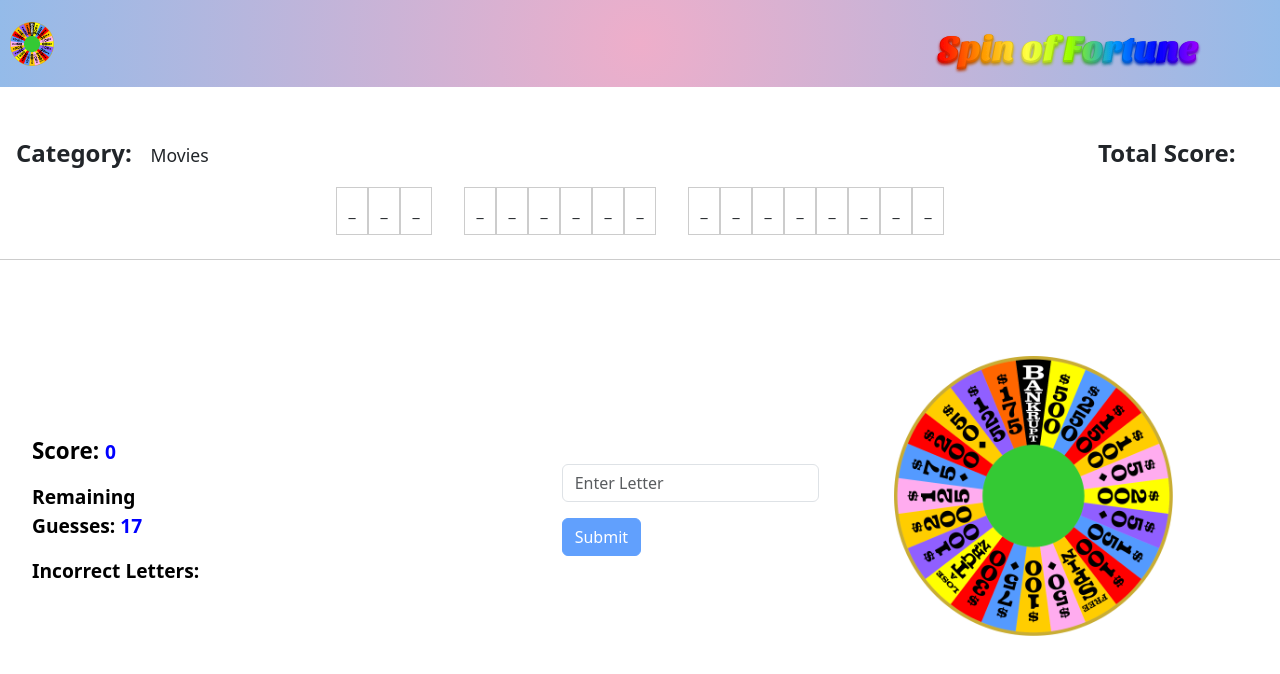
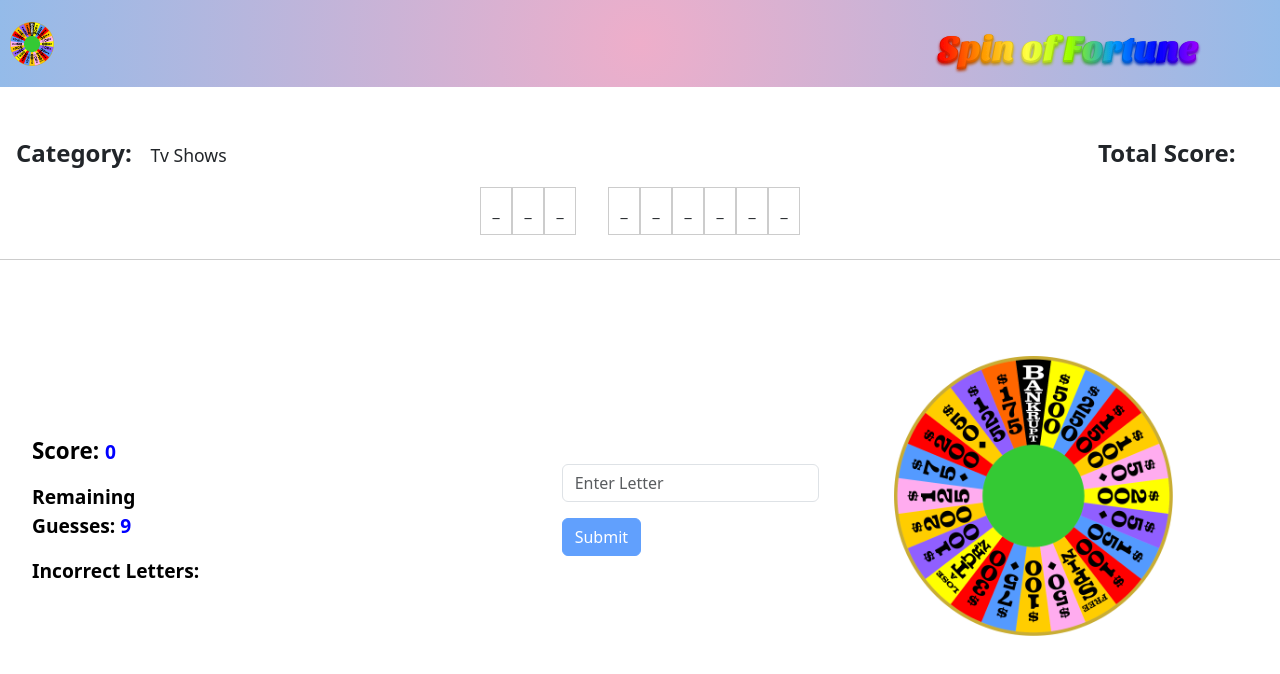
Before and after one commit to kurtreyn/click-of-fortune, an Angular app: page /home in a window 1280 px wide. Shown: the top 674 px of the page. Built offline with nearby package versions, Linux system fonts and the light colour scheme.

Commit message:
added more puzzles

```diff
--- a/src/data/puzzleData.ts
+++ b/src/data/puzzleData.ts
@@ -234,7 +234,7 @@ export const puzzleData = [
     {
         id: '46',
         category: "history",
-        puzzle: "renaissance"
+        puzzle: "the dark ages"
     },
     {
         id: '47',
@@ -744,7 +744,7 @@ export const puzzleData = [
     {
         id: "148",
         category: "people",
-        puzzle: "cleopatra"
+        puzzle: "marcus aurelius"
     },
     {
         id: "149",
@@ -819,7 +819,7 @@ export const puzzleData = [
     {
         id: "163",
         category: "music",
-        puzzle: "the doors"
+        puzzle: "the who"
     },
     {
         id: "164",
@@ -905,8 +905,86 @@ export const puzzleData = [
         id: "180",
         category: "movies",
         puzzle: "the matrix revolutions"
+    },
+    {
+        id: "181",
+        category: "tv shows",
+        puzzle: "breaking bad"
+    },
+    {
+        id: "182",
+        category: "tv shows",
+        puzzle: "stranger things"
+    },
+    {
+        id: "183",
+        category: "tv shows",
+        puzzle: "game of thrones"
+    },
+    {
+        id: "184",
+        category: "tv shows",
+        puzzle: "friends"
+    },
+    {
+        id: "185",
+        category: "tv shows",
+        puzzle: "the simpsons"
+    },
+    {
+        id: "186",
+        category: "tv shows",
+        puzzle: "the office"
+    },
+    {
+        id: "187",
+        category: "tv shows",
+        puzzle: "sherlock"
+    },
+    {
+        id: "188",
+        category: "tv shows",
+        puzzle: "the walking dead"
+    },
+    {
+        id: "191",
+        category: "tv shows",
+        puzzle: "the mandalorian"
+    },
+    {
+        id: "192",
+        category: "tv shows",
+        puzzle: "black mirror"
+    },
+    {
+        id: "194",
+        category: "tv shows",
+        puzzle: "the crown"
+    },
+    {
+        id: "195",
+        category: "tv shows",
+        puzzle: "house of cards"
+    },
+    {
+        id: "197",
+        category: "tv shows",
+        puzzle: "the witcher"
+    },
+    {
+        id: "198",
+        category: "tv shows",
+        puzzle: "south park"
+    },
+    {
+        id: "199",
+        category: "tv shows",
+        puzzle: "the big bang theory"
+    },
+    {
+        id: "200",
+        category: "tv shows",
+        puzzle: "family guy"
     }
 
-
-
 ]
```
